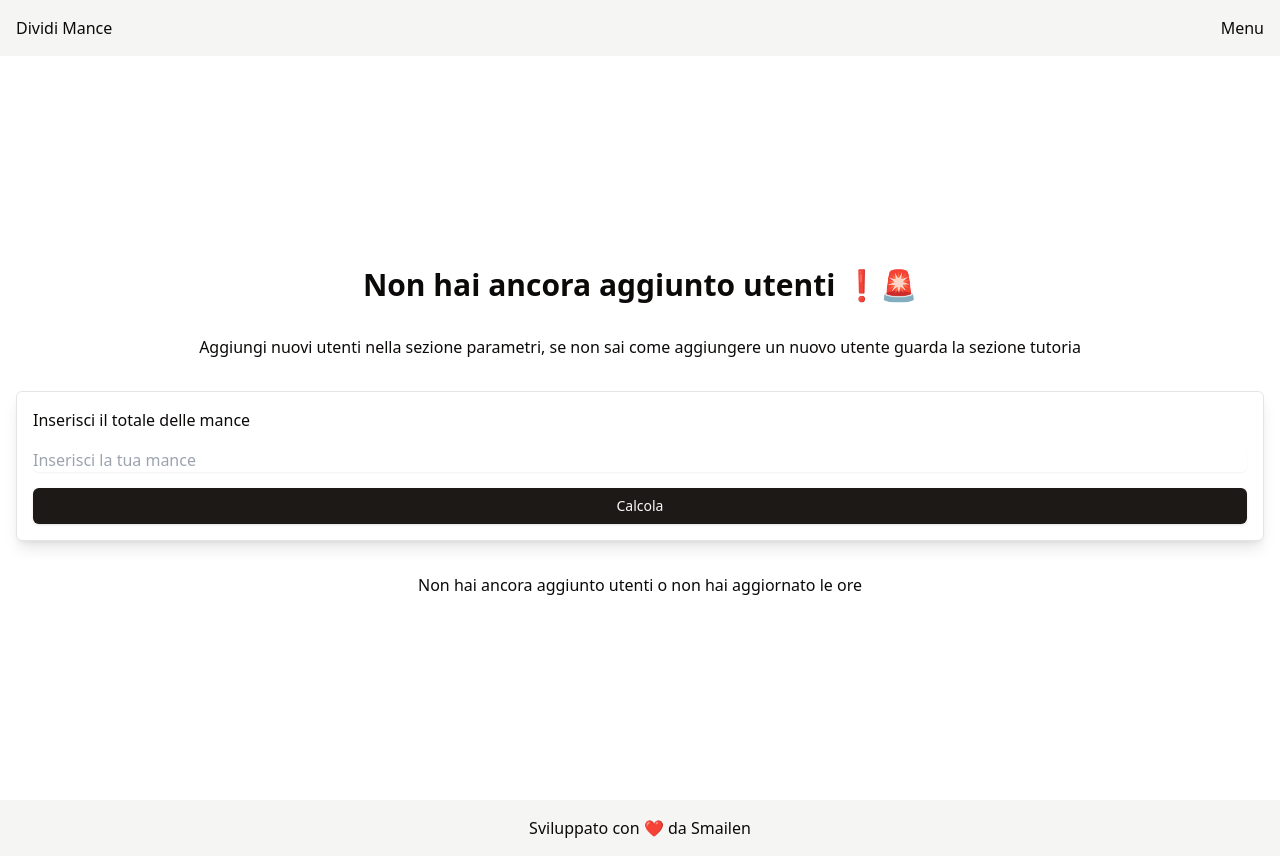
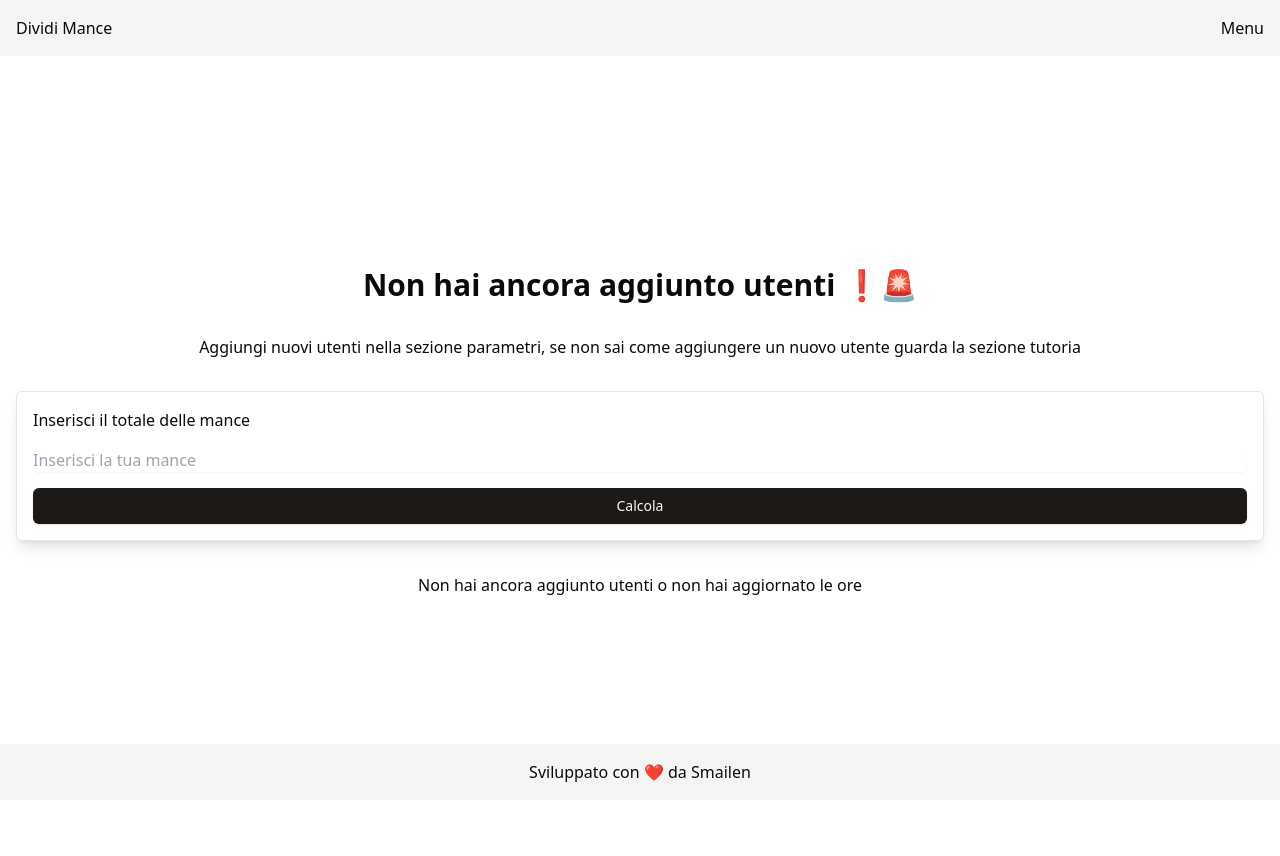
Before and after one commit to Smailen5/calcolatore-mance, a React (Vite) app: page / in a window 1280 px wide. After the commit the page ends 800 px from the top, so only its background shows below. Built offline with nearby package versions, Linux system fonts and the light colour scheme.

Commit message:
refactor: :lipstick: posiziona footer
posiziona footer fixed in fondo alla pagina

```diff
--- a/src/components/Footer.tsx
+++ b/src/components/Footer.tsx
@@ -1,6 +1,6 @@
 const Footer = () => {
   return (
-    <footer className="flex justify-center bg-secondary p-4">
+    <footer className="flex justify-center bg-secondary p-4 fixed bottom-0 w-full">
       <h3>Sviluppato con ❤ da Smailen</h3>
     </footer>
   );
```
